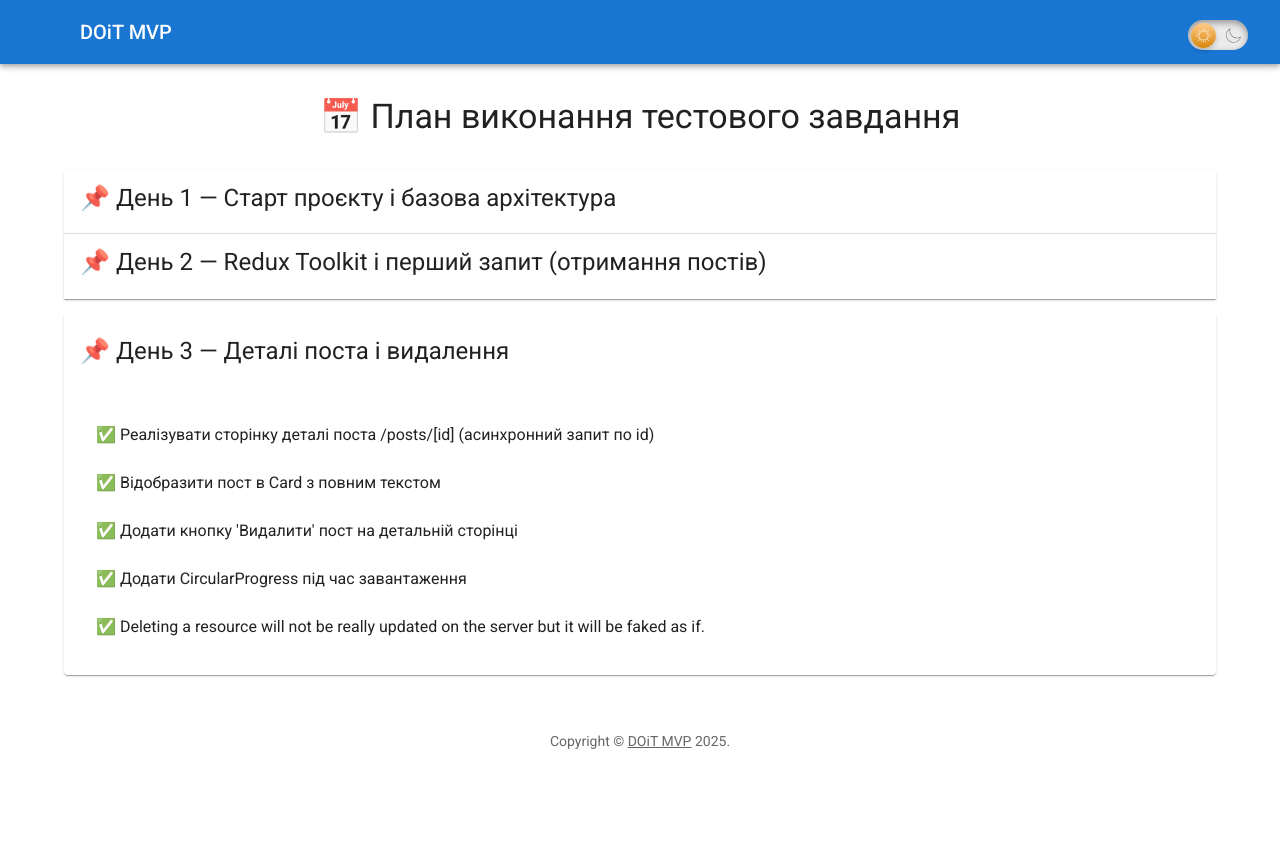
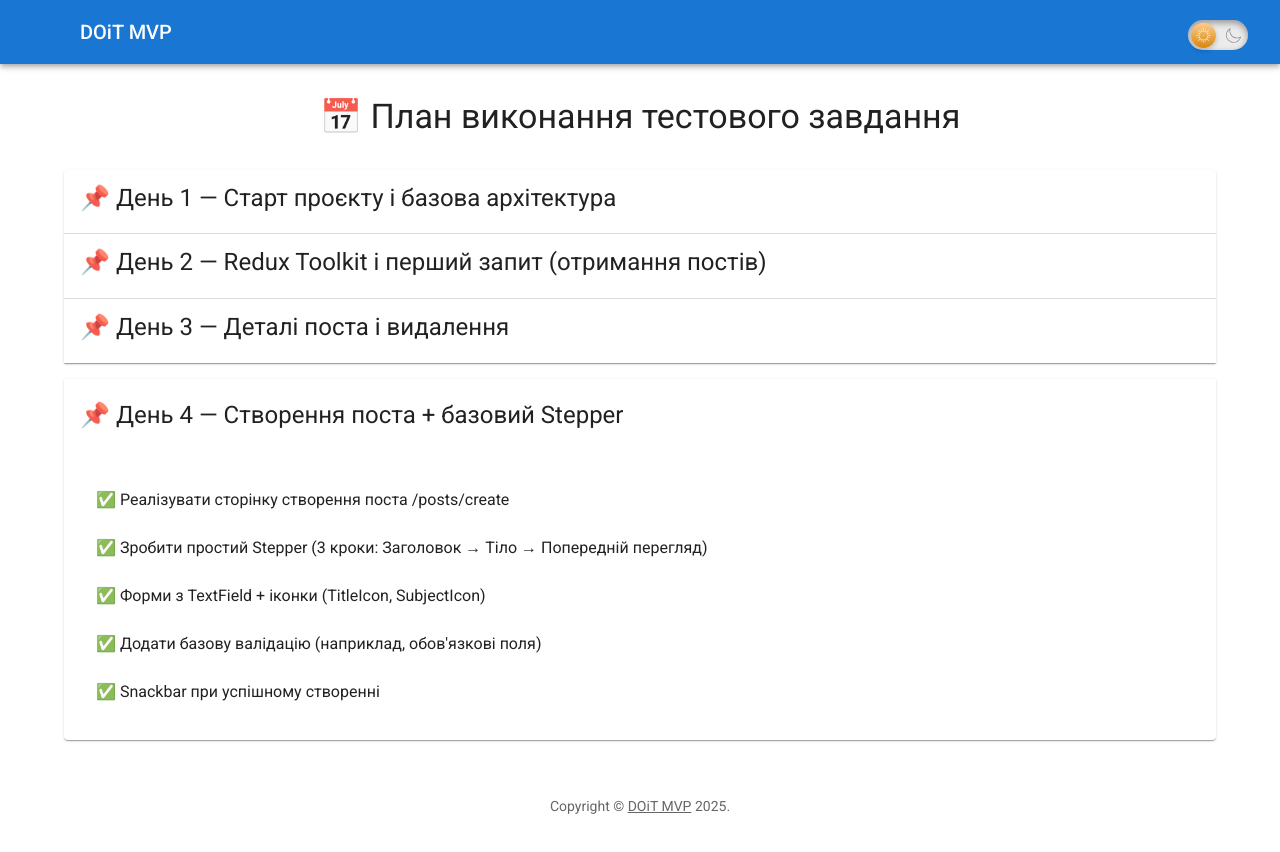
Before and after one commit to EuJinnLucaShow/doit_mvp, a Next.js app: page / in a window 1280 px wide. Shown: the top 852 px of the page. Before the commit the page ends 807 px from the top, so only its background shows below. Built offline with nearby package versions, Linux system fonts and the light colour scheme; some icons are missing; what @mui/material-nextjs would draw is missing.

Commit message:
Update items.ts

```diff
--- a/data/items.ts
+++ b/data/items.ts
@@ -30,4 +30,14 @@ export const items = [
     list5:
       "✅ Deleting a resource will not be really updated on the server but it will be faked as if.",
   },
+  {
+    id: 4,
+    title: "📌 День 4 — Створення поста + базовий Stepper",
+    list1: "✅ Реалізувати сторінку створення поста /posts/create",
+    list2:
+      "✅ Зробити простий Stepper (3 кроки: Заголовок → Тіло → Попередній перегляд)",
+    list3: "✅ Форми з TextField + іконки (TitleIcon, SubjectIcon)",
+    list4: "✅ Додати базову валідацію (наприклад, обов'язкові поля)",
+    list5: "✅ Snackbar при успішному створенні",
+  },
 ];
```
